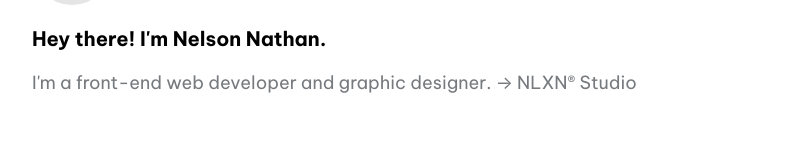
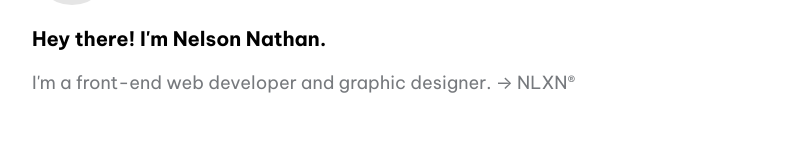
Before and after one commit to nlxn/profilio, a Next.js app: page / in a window 1280 px wide. Shown: the part 155-314 px from the top of the page, without its empty margins (240-1039 px from the left). Built offline with nearby package versions, Linux system fonts and the light colour scheme.

Commit message:
Update config.js

```diff
--- a/data/config.js
+++ b/data/config.js
@@ -5,7 +5,7 @@ export const meta = {
 
 export const hero = {
   title: "Hey there! I'm Nelson Nathan.",
-  desc: "I'm a front-end web developer and graphic designer. → NLXN® Studio"
+  desc: "I'm a front-end web developer and graphic designer. → NLXN®"
 };
 
 export const projects = {
```
